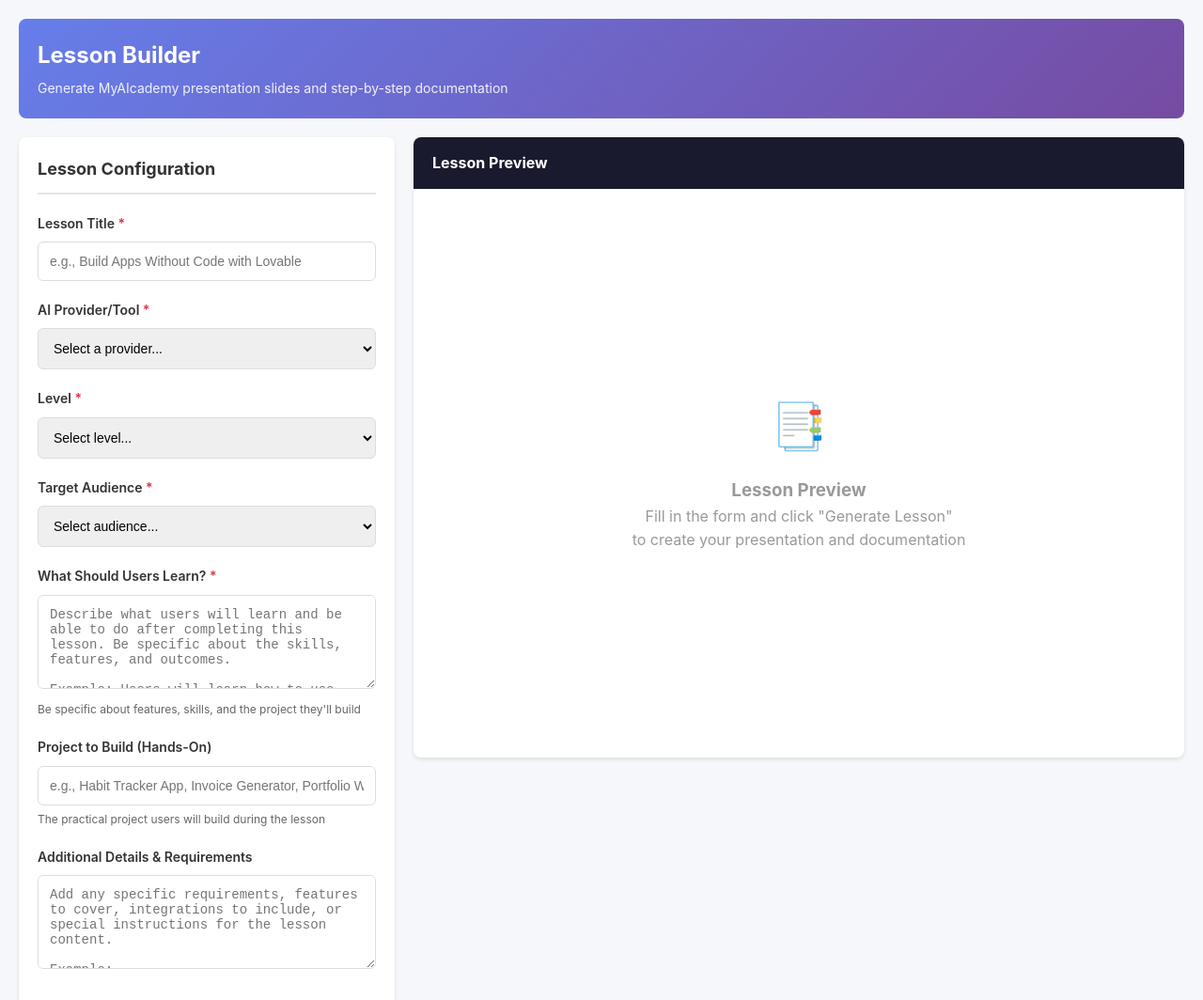
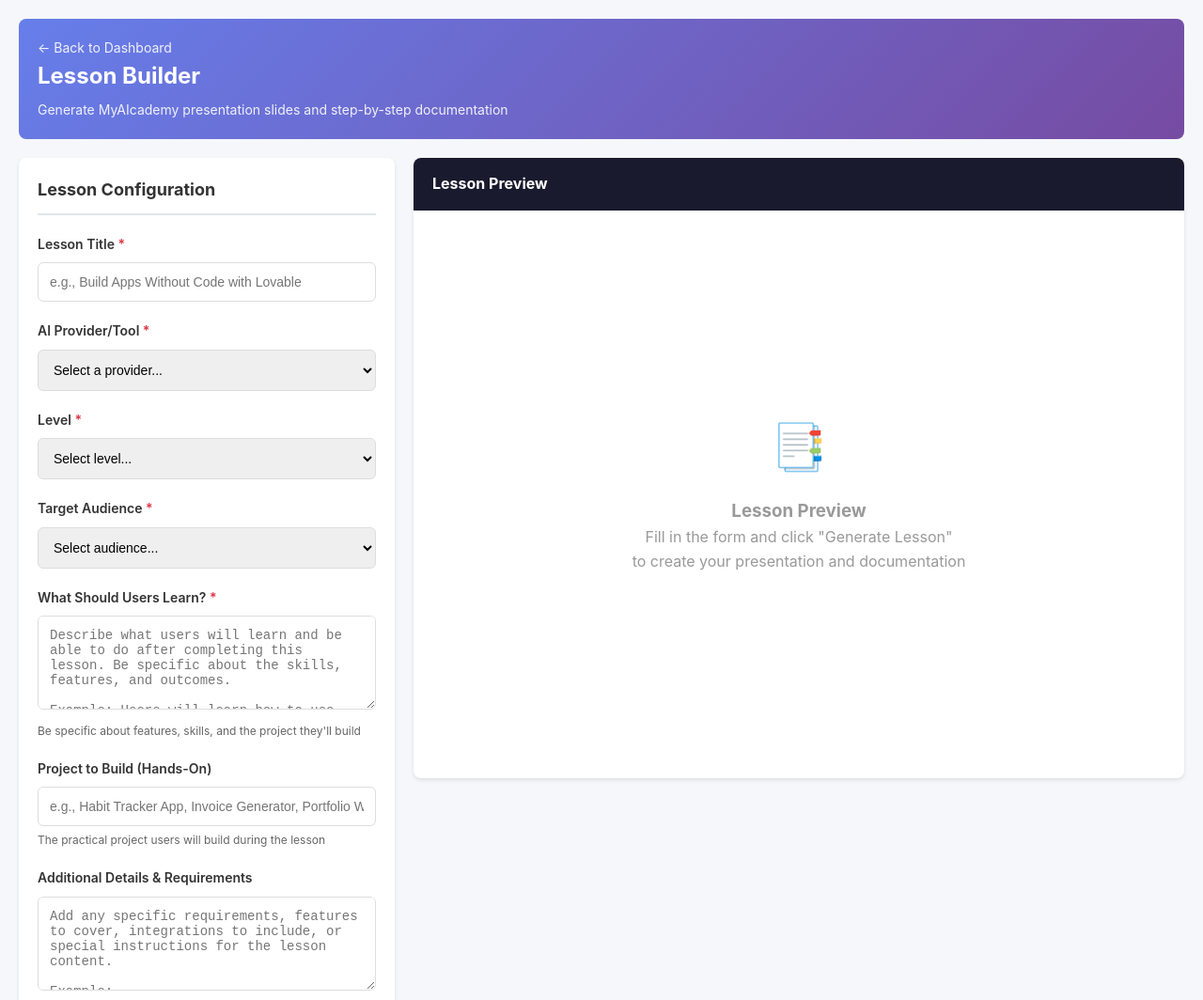
Before and after one commit to malikamalik/myai-curriculum-engine, a website: page public/lesson-builder.html in a window 1280 px wide. Shown: the top 1064 px of the page at 94% size. Drawn offline with nearby package versions, Linux system fonts and the light colour scheme.

Commit message:
Fix: Restore Back to Dashboard link and fix routing
- Root URL (/) now shows dashboard (index.html)
- Lesson Builder accessible at /lesson-builder.html
- Back to Dashboard link restored

```diff
--- a/public/lesson-builder.html
+++ b/public/lesson-builder.html
@@ -469,6 +469,7 @@
   <div class="container">
     <header>
       <div>
+        <a href="/" class="back-link">&larr; Back to Dashboard</a>
         <h1>Lesson Builder</h1>
         <p>Generate MyAIcademy presentation slides and step-by-step documentation</p>
       </div>
```
Also changed, not shown: vercel.json.
